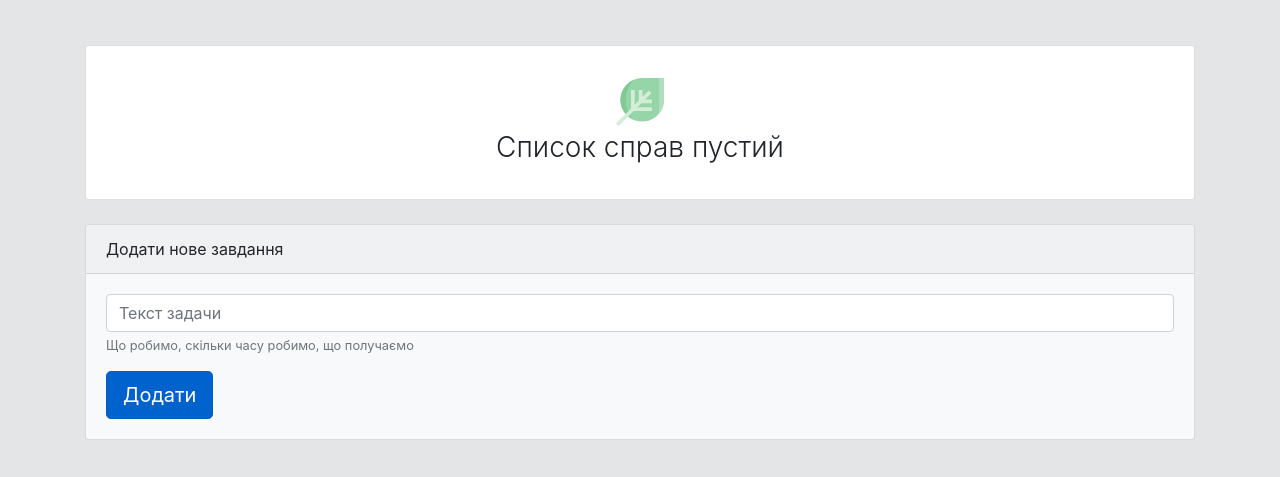
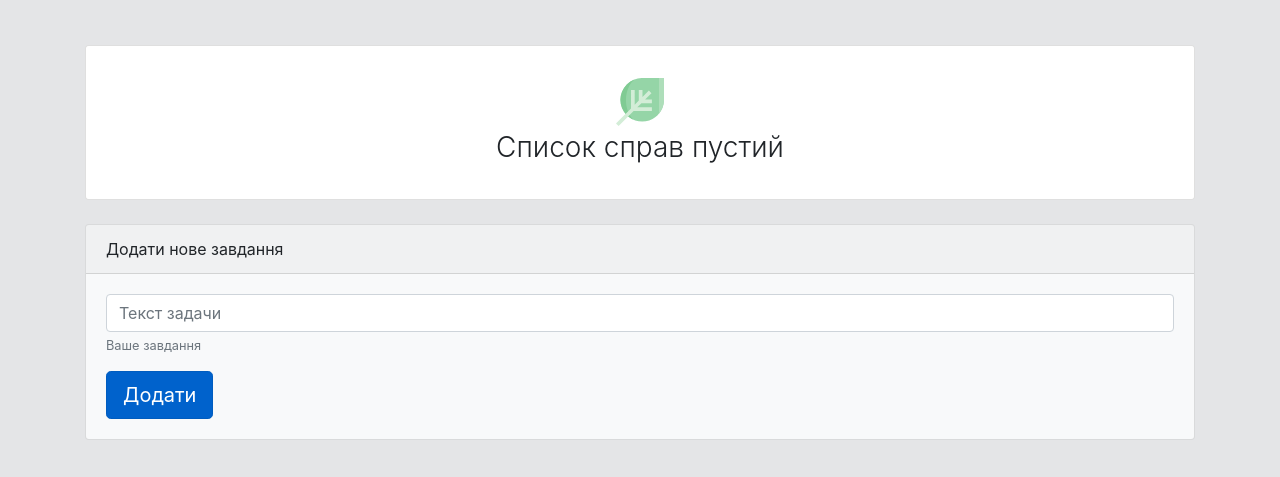
Before and after one commit to kozhydlo/TODO, a plain HTML site: page index.html in a window 1280 px wide. Shown: the part 137-614 px from the top of the page. Drawn offline with nearby package versions, Linux system fonts and the light colour scheme.

Commit message:
Update index.html

```diff
--- a/index.html
+++ b/index.html
@@ -43,7 +43,7 @@
 				<form id="form">
 					<div class="form-group">
 						<input type="text" class="form-control" id="taskInput" placeholder="Текст задачи" required>
-						<small id="emailHelp" class="form-text text-muted">Що робимо, скільки часу робимо, що получаємо</small>
+						<small id="emailHelp" class="form-text text-muted">Ваше завдання</small>
 					</div>
 					<button type="submit" class="btn btn-primary  btn-lg active">Додати</button>
 				</form>
```
